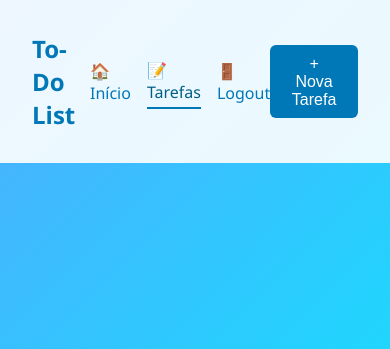
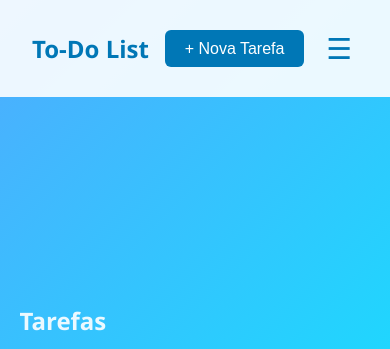
Before and after one commit to gabrielc-Neves/ToDoWeb, a PHP site: template frontend/pages/tarefas.html in a window 390 px wide. Shown: the top 349 px of the page. Run offline with PHP 8.4, Linux system fonts and the light colour scheme; the template is opened without the code that fills it, so the values that code supplies are empty.

Commit message:
responsividade

```diff
--- a/frontend/pages/tarefas.html
+++ b/frontend/pages/tarefas.html
@@ -8,7 +8,6 @@
   </head>
   <header>
     <h1>To-Do List</h1>
-
     <nav class="nav-menu">
       <a href="../../index.php" class="nav-link">🏠 Início</a>
       <a href="tarefas.html" class="nav-link active">📝 Tarefas</a>
@@ -16,6 +15,8 @@
     </nav>
 
     <button id="openFormBtn" class="btn-primary">+ Nova Tarefa</button>
+      <!-- Botão Hamburguer -->
+    <button id="menuToggle" class="hamburger">☰</button>
   </header>
   <body>
     <div class="page-container">
--- a/frontend/scripts/tarefas.js
+++ b/frontend/scripts/tarefas.js
@@ -53,9 +53,15 @@ function renderTasks(tasks) {
         ${task.done == 1 ? "Concluída" : "Pendente"}
       </td>
       <td>
-        <button class="action-btn edit-btn" onclick="editTask(${task.id})">Editar</button>
-        <button class="action-btn delete-btn" onclick="deleteTask(${task.id})">Excluir</button>
-        <button class="action-btn toggle-btn" onclick="toggleTask(${task.id}, ${task.done})">
+        <button class="action-btn edit-btn" onclick="editTask(${
+          task.id
+        })">Editar</button>
+        <button class="action-btn delete-btn" onclick="deleteTask(${
+          task.id
+        })">Excluir</button>
+        <button class="action-btn toggle-btn" onclick="toggleTask(${task.id}, ${
+      task.done
+    })">
           ${task.done == 1 ? "Reabrir" : "Concluir"}
         </button>
       </td>
@@ -63,6 +69,15 @@ function renderTasks(tasks) {
     tbody.appendChild(tr);
   });
 }
+
+document.addEventListener("DOMContentLoaded", () => {
+  const menuToggle = document.getElementById("menuToggle");
+  const navMenu = document.querySelector(".nav-menu");
+
+  menuToggle.addEventListener("click", () => {
+    navMenu.classList.toggle("active");
+  });
+});
 
 // --- Função de ordenação ---
 function sortTasks(column, asc = true) {
@@ -81,7 +96,7 @@ function sortTasks(column, asc = true) {
 
     // Se for prioridade, definimos ordem customizada
     if (column === "prioridade") {
-      const order = { "Alta": 3, "Média": 2, "Baixa": 1 };
+      const order = { Alta: 3, Média: 2, Baixa: 1 };
       return asc ? order[valA] - order[valB] : order[valB] - order[valA];
     }
 
@@ -112,7 +127,6 @@ document.addEventListener("DOMContentLoaded", () => {
   });
 });
 
-
 function editTask(id) {
   fetch(`../../backend/get_task.php?id=${id}`)
     .then((res) => res.json())
@@ -142,3 +156,37 @@ async function toggleTask(id, done) {
   });
   loadTasks();
 }
+
+
+document
+  .getElementById("formCadastro")
+  .addEventListener("submit", async function (event) {
+    event.preventDefault();
+
+    const formData = new FormData(this);
+
+    const response = await fetch("../../backend/cadastro.php", {
+      method: "POST",
+      body: formData,
+    });
+
+    const result = await response.json();
+
+    if (result.success) {
+      Swal.fire({
+        icon: "success",
+        title: "Sucesso!",
+        text: result.message,
+        confirmButtonColor: "#3085d6",
+      }).then(() => {
+        window.location.href = "login.html";
+      });
+    } else {
+      Swal.fire({
+        icon: "error",
+        title: "Ops...",
+        text: result.message,
+        confirmButtonColor: "#d33",
+      });
+    }
+  });
--- a/frontend/styles/tarefas.css
+++ b/frontend/styles/tarefas.css
@@ -229,3 +229,37 @@ tr:nth-child(even) {
 .toggle-btn {
   background: #0077b6;
 }
+
+/* Estilo padrão do hamburguer (escondido em telas grandes) */
+.hamburger {
+  display: none;
+  font-size: 1.8rem;
+  background: none;
+  border: none;
+  cursor: pointer;
+  color: #0077b6;
+}
+
+/* Telas menores que 680px */
+@media (max-width: 680px) {
+  .nav-menu {
+    display: none; /* esconde o menu */
+    flex-direction: column;
+    position: absolute;
+    top: 70px; /* abaixo do header */
+    right: 1rem;
+    background: white;
+    border: 1px solid #ccc;
+    border-radius: 6px;
+    padding: 0.5rem;
+    box-shadow: 0 4px 10px rgba(0, 0, 0, 0.15);
+  }
+
+  .nav-menu.active {
+    display: flex; /* mostra quando ativo */
+  }
+
+  .hamburger {
+    display: block; /* aparece só no mobile */
+  }
+}
```
